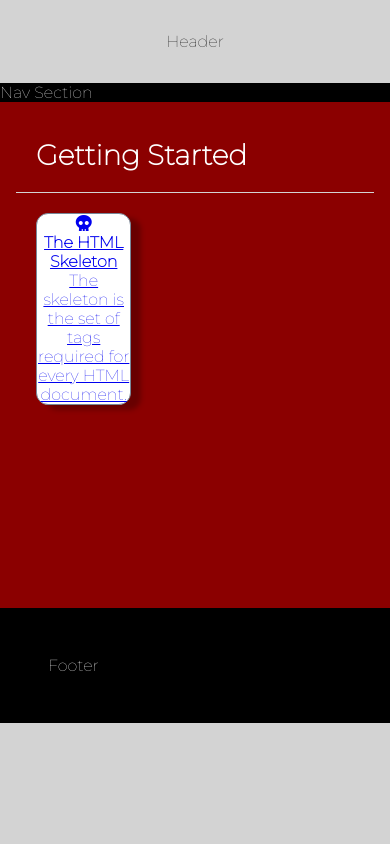
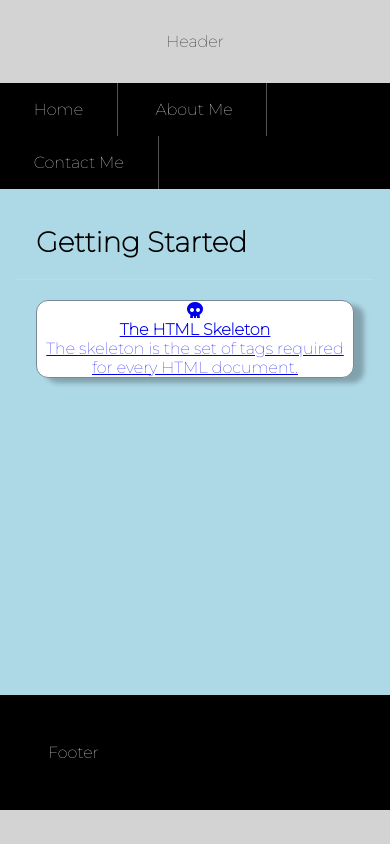
Before and after one commit to ipuarif-fhs/AdvB-20201, a plain HTML site: page index.html in a window 390 px wide. Drawn offline with Linux system fonts and the light colour scheme.

Commit message:
Update index.html

```diff
--- a/index.html
+++ b/index.html
@@ -4,92 +4,7 @@
 <head>
     <!-- CSS Will go under Here in Style Tags-->
     <style>
-        :root {
-            /* Put variables here */
-        }
-        * {
-            margin: 0;
-            padding:0;
-            box-sizing: border-box;
-            font-family: 'Montserrat', sans-serif;
-        }
-        body {
-            background: lightgray;
-        }
-        header {
-            padding: 2rem;
-            text-align: center;
-        }
-        nav {
-            background: black;
-            color: white;
-        }
-        footer {
-            background: black;
-            color: white;
-            padding: 3rem;
-            min-height: 10vh;
-        }
-        .container {
-            background: lightblue;
-            padding: 1rem;
-            min-height: 60vh;
-            width: 80%;
-            margin: auto;
-        }
-        .section-header {
-            padding: 1.25rem;
-            font-size: 1.75rem;
-            border-bottom: 1px lightgray solid;
-        }
-        .section-container {
-            display: flex;
-            flex-direction: row;
-            flex-wrap: wrap;
-            justify-content: flex-start;
-            align-items: stretch;
-            padding: 1.25rem;
-        }
-        .section-item {
-            flex: 0 0 30%;
-            border: 1px lightslategray solid;
-            border-radius: 12px;
-            text-align: center;
-            background: white;
-            box-shadow: 10px 5px 5px 0px rgba(0,0,0,0.25);
-        }
-        .section-item: hover {
-            border: 3px yellow solid;
-            box-shadow: 16px 8px 8px 0px rgba (0,0,0,0.25);
-            background: lightyellow;
-        }
-        section-item a {
-            color: black;
-            text-decoration: none;
-        }
-        section-icon {
-            padding: 1rem;
-        }
-        section-icon i {
-            font-size: 20vh;
-        }
-        section-item h4 {
-            background-color: lightgrey;
-            padding: 1rem;
-            font-size: 1.75rem;
-        }
-        section-item p {
-            padding: 1rem;
-            font-size: 1.15 rem;
-            line-height: 2rem;
-        }
-        @media only screen and (max-width:800px){
-            .container {
-                background: darkred;
-                color: white;
-                width: 100%;
-            }
-        }
+
 
     </style>
 
@@ -97,8 +12,9 @@
     <link rel="preconnect" href="https://fonts.gstatic.com">
     <link href="https://fonts.googleapis.com/css2?family=Montserrat:wght@100&display=swap" rel="stylesheet">
     <link rel="stylesheet" href="https://use.fontawesome.com/releases/v5.15.2/css/all.css" integrity="sha384-vSIIfh2YWi9wW0r9iZe7RJPrKwp6bG+s9QZMoITbCckVJqGCCRhc+ccxNcdpHuYu" crossorigin="anonymous">
+    <link type="text/css" rel="stylesheet" href="css/portfolio.css">
 
-    <title>PAGE TITLE</title>
+    <title>portfolio Home Page</title>
 </head>
 <body>
 
@@ -108,7 +24,11 @@
     </header>
 
     <nav>
-        Nav Section
+        <ul>
+            <li><a href="index.html">Home</a></li>
+            <li><a href="about.html">About Me</a></li>
+            <li><a href="contact.html">Contact Me</a></li>
+        </ul>
     </nav>
     <div class="container">
         <!-- Put assignment specific code here-->
```
